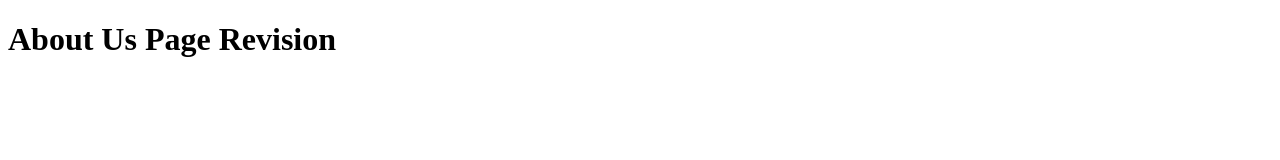
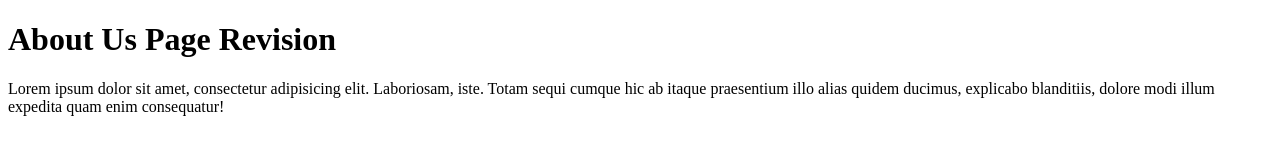
Before and after one commit to temmy-alex/learn_git, a plain HTML site: page about-us.html in a window 1280 px wide. Drawn offline with Linux system fonts and the light colour scheme.

Commit message:
revision about page

```diff
--- a/about-us.html
+++ b/about-us.html
@@ -7,5 +7,6 @@
 </head>
 <body>
     <h1>About Us Page Revision</h1>
+    <p>Lorem ipsum dolor sit amet, consectetur adipisicing elit. Laboriosam, iste. Totam sequi cumque hic ab itaque praesentium illo alias quidem ducimus, explicabo blanditiis, dolore modi illum expedita quam enim consequatur!</p>
 </body>
 </html>
```
